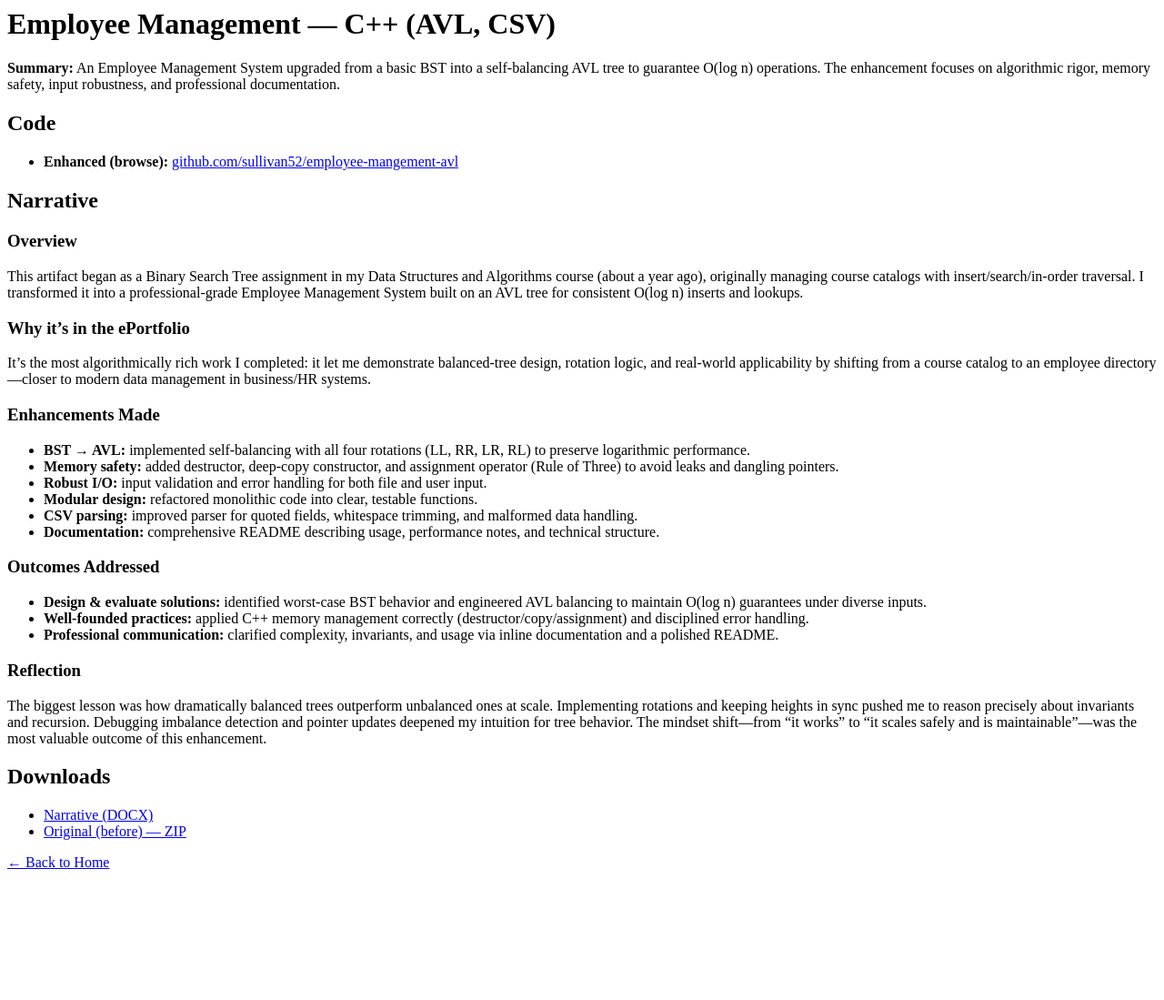
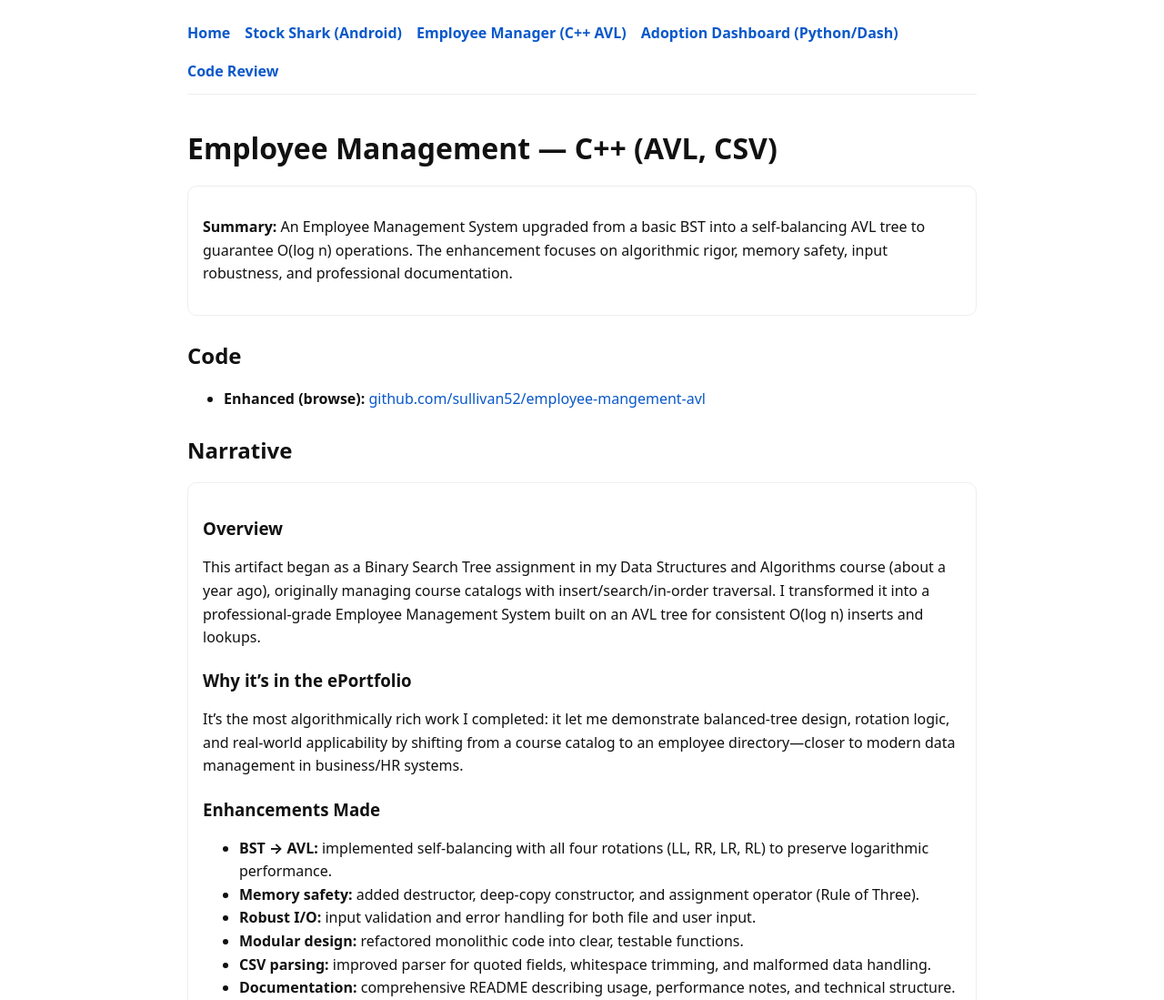
Before and after one commit to sullivan52/sullivan52.github.io, a plain HTML site: page artifacts/employee-avl.html in a window 1280 px wide. Shown: the top 1099 px of the page at 91% size. Before the commit the page ends 973 px from the top, so only its background shows below. Drawn offline with Linux system fonts and the light colour scheme.

Commit message:
Update employee-avl.html

```diff
--- a/artifacts/employee-avl.html
+++ b/artifacts/employee-avl.html
@@ -1,3 +1,20 @@
+<!doctype html>
+<html lang="en">
+<head>
+  <meta charset="utf-8" />
+  <meta name="viewport" content="width=device-width,initial-scale=1" />
+  <title>Employee Management — C++ (AVL, CSV)</title>
+  <link rel="stylesheet" href="/assets/style.css" />
+</head>
+<body>
+  <nav>
+    <a class="navlink" href="/">Home</a>
+    <a class="navlink" href="/artifacts/stock-shark.html">Stock Shark (Android)</a>
+    <a class="navlink" href="/artifacts/employee-avl.html">Employee Manager (C++ AVL)</a>
+    <a class="navlink" href="/artifacts/adoption-dashboard.html">Adoption Dashboard (Python/Dash)</a>
+    <a class="navlink" href="/code-review.html">Code Review</a>
+  </nav>
+
   <main>
     <h1>Employee Management — C++ (AVL, CSV)</h1>
 
@@ -13,19 +30,15 @@
     <h2>Narrative</h2>
     <section class="card">
       <h3>Overview</h3>
-    <p>
-      This artifact began as a Binary Search Tree assignment in my Data Structures and Algorithms course (about a year ago), originally managing course catalogs with insert/search/in-order traversal. I transformed it into a professional-grade Employee Management System built on an AVL tree for consistent O(log n) inserts and lookups.
-    </p>
+      <p>This artifact began as a Binary Search Tree assignment in my Data Structures and Algorithms course (about a year ago), originally managing course catalogs with insert/search/in-order traversal. I transformed it into a professional-grade Employee Management System built on an AVL tree for consistent O(log n) inserts and lookups.</p>
 
       <h3>Why it’s in the ePortfolio</h3>
-    <p>
-      It’s the most algorithmically rich work I completed: it let me demonstrate balanced-tree design, rotation logic, and real-world applicability by shifting from a course catalog to an employee directory—closer to modern data management in business/HR systems.
-    </p>
+      <p>It’s the most algorithmically rich work I completed: it let me demonstrate balanced-tree design, rotation logic, and real-world applicability by shifting from a course catalog to an employee directory—closer to modern data management in business/HR systems.</p>
 
       <h3>Enhancements Made</h3>
       <ul>
         <li><strong>BST → AVL:</strong> implemented self-balancing with all four rotations (LL, RR, LR, RL) to preserve logarithmic performance.</li>
-      <li><strong>Memory safety:</strong> added destructor, deep-copy constructor, and assignment operator (Rule of Three) to avoid leaks and dangling pointers.</li>
+        <li><strong>Memory safety:</strong> added destructor, deep-copy constructor, and assignment operator (Rule of Three).</li>
         <li><strong>Robust I/O:</strong> input validation and error handling for both file and user input.</li>
         <li><strong>Modular design:</strong> refactored monolithic code into clear, testable functions.</li>
         <li><strong>CSV parsing:</strong> improved parser for quoted fields, whitespace trimming, and malformed data handling.</li>
@@ -34,15 +47,13 @@
 
       <h3>Outcomes Addressed</h3>
       <ul>
-      <li><strong>Design & evaluate solutions:</strong> identified worst-case BST behavior and engineered AVL balancing to maintain O(log n) guarantees under diverse inputs.</li>
-      <li><strong>Well-founded practices:</strong> applied C++ memory management correctly (destructor/copy/assignment) and disciplined error handling.</li>
-      <li><strong>Professional communication:</strong> clarified complexity, invariants, and usage via inline documentation and a polished README.</li>
+        <li><strong>Design & evaluate solutions:</strong> identified worst-case BST behavior and engineered AVL balancing to maintain O(log n) guarantees.</li>
+        <li><strong>Well-founded practices:</strong> correct C++ memory management and disciplined error handling.</li>
+        <li><strong>Professional communication:</strong> clarified complexity, invariants, and usage via docs and README.</li>
       </ul>
 
       <h3>Reflection</h3>
-    <p>
-      The biggest lesson was how dramatically balanced trees outperform unbalanced ones at scale. Implementing rotations and keeping heights in sync pushed me to reason precisely about invariants and recursion. Debugging imbalance detection and pointer updates deepened my intuition for tree behavior. The mindset shift—from “it works” to “it scales safely and is maintainable”—was the most valuable outcome of this enhancement.
-    </p>
+      <p>The biggest lesson was how dramatically balanced trees outperform unbalanced ones at scale. Implementing rotations and keeping heights in sync pushed me to reason precisely about invariants and recursion. The mindset shift—from “it works” to “it scales safely and is maintainable”—was the most valuable outcome.</p>
     </section>
 
     <h2>Downloads</h2>
@@ -53,3 +64,5 @@
 
     <p><a href="/">← Back to Home</a></p>
   </main>
+</body>
+</html>
```
Lines whose indentation alone changed are shown as unchanged.
